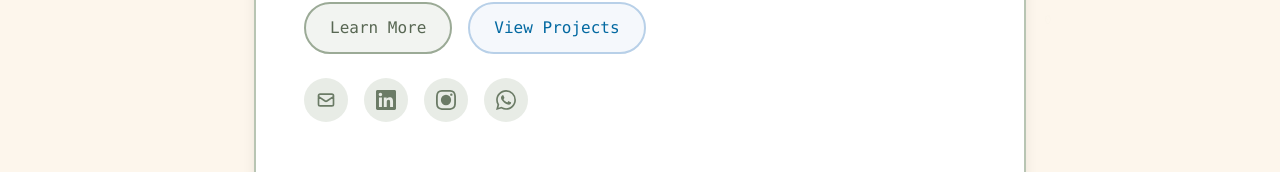
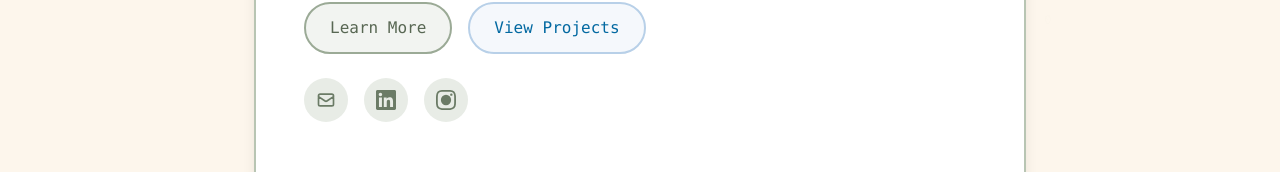
Before and after one commit to JasonAgung/portfolio-website, a Next.js app: page / in a window 1280 px wide. Shown: the part 572-744 px from the top of the page. Built offline with nearby package versions, Linux system fonts and the light colour scheme.

Commit message:
removed sensitive information

```diff
--- a/components/SocialLinks.tsx
+++ b/components/SocialLinks.tsx
@@ -34,15 +34,6 @@ export default function SocialLinks({ className = '' }: SocialLinksProps) {
       icon: (
         <svg className="w-5 h-5" fill="currentColor" viewBox="0 0 24 24">
           <path d="M12 2.163c3.204 0 3.584.012 4.85.07 3.252.148 4.771 1.691 4.919 4.919.058 1.265.069 1.645.069 4.849 0 3.205-.012 3.584-.069 4.849-.149 3.225-1.664 4.771-4.919 4.919-1.266.058-1.644.07-4.85.07-3.204 0-3.584-.012-4.849-.07-3.26-.149-4.771-1.699-4.919-4.92-.058-1.265-.07-1.644-.07-4.849 0-3.204.013-3.583.07-4.849.149-3.227 1.664-4.771 4.919-4.919 1.266-.057 1.645-.069 4.849-.069zm0-2.163c-3.259 0-3.667.014-4.947.072-4.358.2-6.78 2.618-6.98 6.98-.059 1.281-.073 1.689-.073 4.948 0 3.259.014 3.668.072 4.948.2 4.358 2.618 6.78 6.98 6.98 1.281.058 1.689.072 4.948.072 3.259 0 3.668-.014 4.948-.072 4.354-.2 6.782-2.618 6.979-6.98.059-1.28.073-1.689.073-4.948 0-3.259-.014-3.667-.072-4.947-.196-4.354-2.617-6.78-6.979-6.98-1.281-.059-1.69-.073-4.949-.073zM5.838 12a6.162 6.162 0 1112.324 0 6.162 6.162 0 01-12.324 0zM12 16a4 4 0 110-8 4 4 0 010 8zm4.965-10.405a1.44 1.44 0 112.881.001 1.44 1.44 0 01-2.881-.001z"/>
-        </svg>
-      ),
-    },
-    {
-      name: 'WhatsApp',
-      href: 'https://wa.me/62089506152580',
-      icon: (
-        <svg className="w-5 h-5" fill="currentColor" viewBox="0 0 24 24">
-          <path d="M17.472 14.382c-.297-.149-1.758-.867-2.03-.967-.273-.099-.471-.149-.67.149-.197.297-.767.966-.94 1.164-.173.198-.347.223-.644.074-.297-.149-1.255-.462-2.39-1.475-.883-.788-1.48-1.761-1.653-2.059-.173-.297-.018-.458.13-.606.134-.133.297-.347.446-.521.151-.172.2-.296.3-.495.099-.198.05-.372-.025-.521-.075-.148-.669-1.611-.916-2.206-.242-.579-.487-.501-.669-.51l-.57-.01c-.198 0-.52.074-.792.372s-1.04 1.016-1.04 2.479 1.065 2.876 1.213 3.074c.149.198 2.095 3.2 5.076 4.487.709.306 1.263.489 1.694.626.712.226 1.36.194 1.872.118.571-.085 1.758-.719 2.006-1.413.248-.695.248-1.29.173-1.414-.074-.123-.272-.198-.57-.347m-5.421 7.403h-.004a9.87 9.87 0 01-5.031-1.378l-.361-.214-3.741.982.998-3.648-.235-.374a9.86 9.86 0 01-1.51-5.26c.001-5.45 4.436-9.884 9.888-9.884 2.64 0 5.122 1.03 6.988 2.898a9.825 9.825 0 012.893 6.994c-.003 5.45-4.437 9.884-9.885 9.884m8.413-18.297A11.815 11.815 0 0012.05 0C5.495 0 .16 5.335.157 11.892c0 2.096.547 4.142 1.588 5.945L.057 24l6.305-1.654a11.882 11.882 0 005.683 1.448h.005c6.554 0 11.89-5.335 11.893-11.893a11.821 11.821 0 00-3.48-8.413Z"/>
         </svg>
       ),
     },
```
